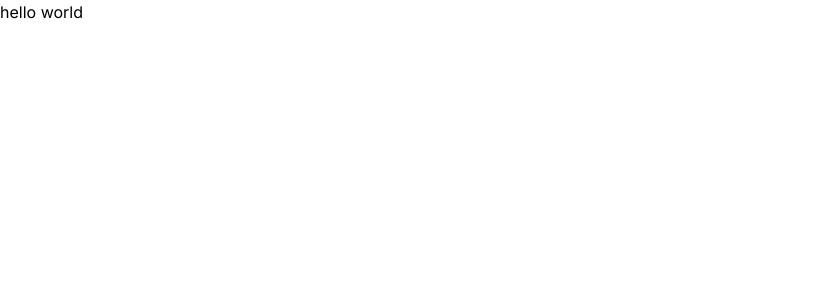
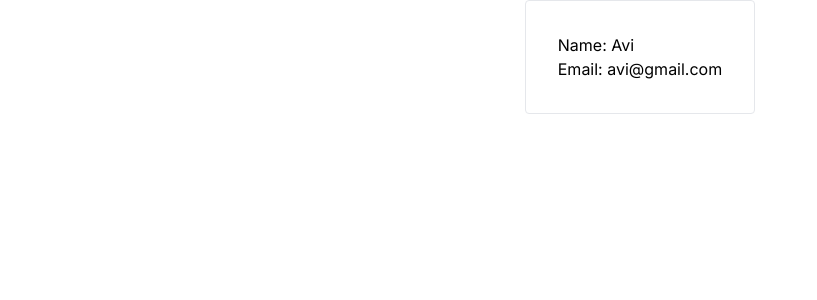
Before and after one commit to Abhinandan-Sah/Next.Js, a Next.js app: page / in a window 1280 px wide. Shown: the top 300 px of the page, without its empty margins (0-817 px from the left). Built offline with nearby package versions, Linux system fonts and the light colour scheme.

Commit message:
learning backend stuff in Next.js

```diff
--- a/app/(auth)/signin/page.tsx
+++ b/app/(auth)/signin/page.tsx
@@ -1,4 +1,4 @@
-import { SigninComponent } from "@/Components/signin";
+import { SigninComponent } from "@/Components/Signin";
 import Image from "next/image";
 
 export default function Home() {
--- /dev/null
+++ b/app/api/user/route.ts
@@ -0,0 +1,18 @@
+export function GET(){
+    return Response.json({
+        email: "avi@gmail.com",
+        name: "Avi",
+    })
+}
+export function POST(){
+    return Response.json({
+        email: "avi@gmail.com",
+        name: "Avi",
+    })
+}
+export function PUT(){
+    return Response.json({
+        email: "avi@gmail.com",
+        name: "Avi",
+    })
+}
--- /dev/null
+++ b/app/loading.tsx
@@ -0,0 +1,7 @@
+export default function loading(){
+    return(<div className="flex justify-center items-center h-screen">
+        <div>
+        Loading...
+        </div>
+        </div>)
+}
--- a/app/page.tsx
+++ b/app/page.tsx
@@ -1,7 +1,23 @@
 import Image from "next/image";
+import axios from "axios";
 
-export default function Home() {
+async function getUserDetails() {
+  await new Promise((r)=>setTimeout(r,5000));
+  const response = await axios.get("http://localhost:3000/api/user")
+  return response.data;
+}
+
+// async component
+export default async function Home() {
+  const userDetails = await getUserDetails();
   return (
-    <div>hello world</div>
+    <div className="flex justify-center">
+      <div className="border p-8 rounded">
+      <div>
+        Name: {userDetails?.name}
+      </div>
+      Email: {userDetails?.email}
+      </div>
+    </div>
   );
 }
```
Also changed, not shown: package.json (+6 -5 lines), 1 other file (tests, documents, lock files or other folders).
